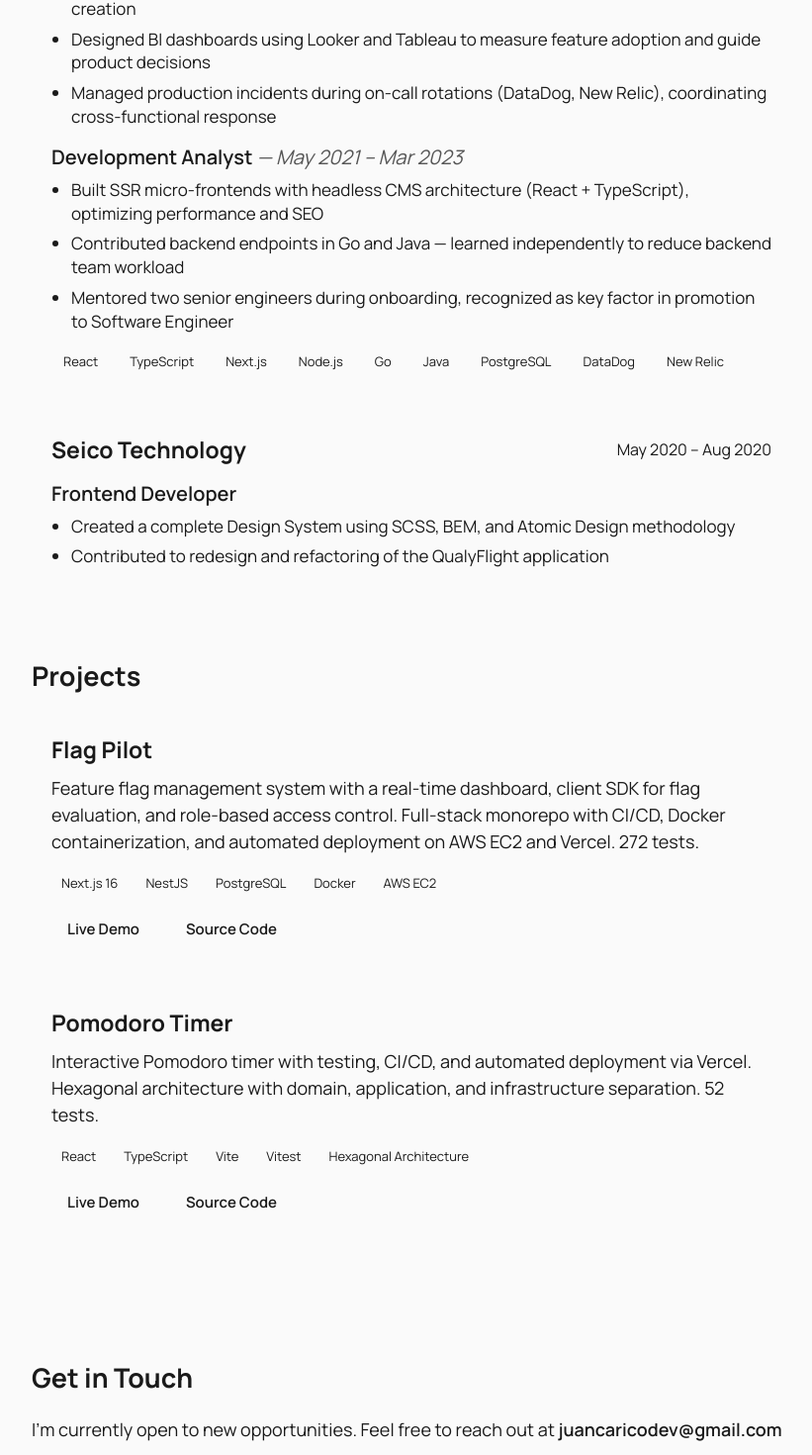
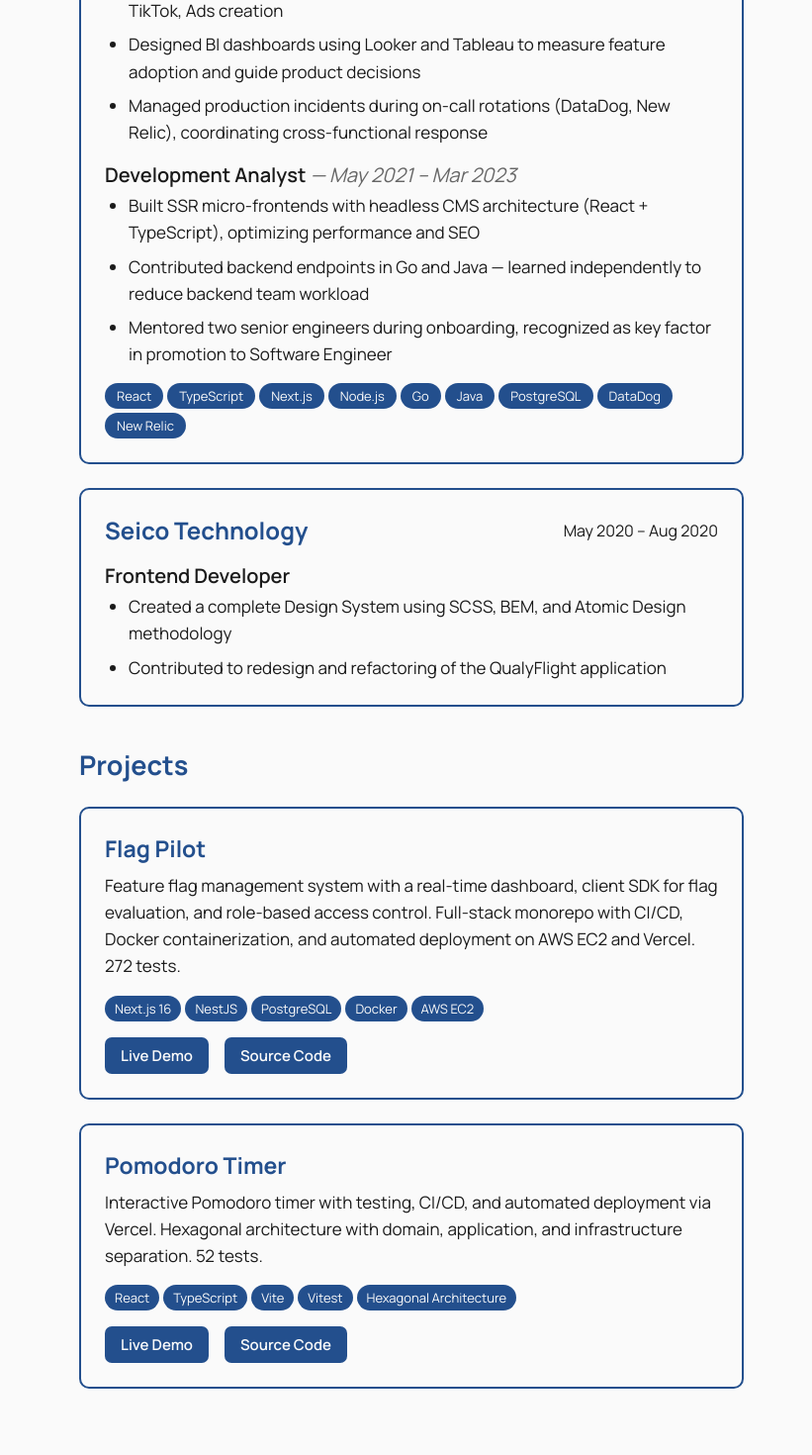
Before and after one commit to juancaricodev/website, a Next.js app: page / in a window 1280 px wide. Shown: the part 972-2442 px from the top of the page at 99% size, without its empty margins (224-1045 px from the left). Built offline with nearby package versions, Linux system fonts and the light colour scheme.

Commit message:
feat: design refresh Phase 2 & 3 — centered layout and component token migration

```diff
--- a/src/app/Home.module.css
+++ b/src/app/Home.module.css
@@ -1,18 +1,8 @@
 .page {
-  display: grid;
-  grid-template-columns: 20% auto 20%;
-  grid-template-rows: repeat(4, auto);
-  row-gap: 30px;
+  max-width: 720px;
+  margin: 0 auto;
+  padding: 0 24px;
+  display: flex;
+  flex-direction: column;
+  gap: var(--space-xl);
 }
-
-@media only screen and (max-width: 1024px) {
-  .page {
-    grid-template-columns: 5% auto 5%;
-  }
-}
-
-@media only screen and (max-width: 425px) {
-  .page {
-    grid-template-columns: 1fr;
-  }
-}
--- a/src/components/About/About.module.css
+++ b/src/components/About/About.module.css
@@ -1,34 +1,18 @@
 .section {
-  grid-column: 2;
-  padding: 20px 15% 20px 0;
-  margin-top: 100px;
+  margin-top: var(--space-3xl);
 }
 
 .title {
-  margin-bottom: 15px;
-  color: var(--color-blue);
+  margin-bottom: var(--space-md);
+  color: var(--color-brand-600);
 }
 
 .content {
-  color: var(--color-black);
-}
-
-.content br {
-  margin: 2em;
-  display: block;
-  content: "";
-  font-size: 30%;
+  color: var(--color-text-primary);
 }
 
 @media only screen and (max-width: 768px) {
   .section {
-    margin-top: 20px;
+    margin-top: var(--space-xl);
   }
 }
-
-@media only screen and (max-width: 425px) {
-  .section {
-    padding: 20px;
-    grid-column: 1;
-  }
-}
--- a/src/components/Contact/Contact.module.css
+++ b/src/components/Contact/Contact.module.css
@@ -1,34 +1,25 @@
 .section {
-  grid-column: 2;
-  padding: 20px 0;
-  margin-top: 50px;
+  margin-top: var(--space-2xl);
 }
 
 .title {
-  margin-bottom: 20px;
-  color: var(--color-blue);
+  margin-bottom: var(--space-lg);
+  color: var(--color-brand-600);
 }
 
 .info {
-  font-size: 18px;
-  line-height: 1.6;
-  color: var(--color-black);
+  font-size: var(--font-size-body);
+  line-height: var(--line-height-body);
+  color: var(--color-text-primary);
 }
 
 .info a {
-  color: var(--color-blue);
-  font-weight: 600;
-  transition: 0.3s;
+  color: var(--color-brand-600);
+  font-weight: var(--font-weight-semibold);
+  transition: opacity 0.3s;
   text-decoration: none;
 }
 
 .info a:hover {
   opacity: 0.7;
 }
-
-@media only screen and (max-width: 425px) {
-  .section {
-    padding: 20px;
-    grid-column: 1;
-  }
-}
--- a/src/components/Experience/Experience.module.css
+++ b/src/components/Experience/Experience.module.css
@@ -1,37 +1,36 @@
 .section {
-  grid-column: 2;
-  padding: 20px 0;
+  padding: 0;
 }
 
 .title {
-  margin-bottom: 15px;
-  color: var(--color-blue);
+  margin-bottom: var(--space-md);
+  color: var(--color-brand-600);
 }
 
 .item {
-  padding: 20px;
-  border: solid var(--color-blue) 2px;
+  padding: var(--space-lg);
+  border: solid var(--color-brand-600) 2px;
   border-radius: 10px;
 }
 
 .item + .item {
-  margin-top: 20px;
+  margin-top: var(--space-lg);
 }
 
 .itemHeader {
   display: flex;
   justify-content: space-between;
   align-items: center;
-  margin-bottom: 15px;
+  margin-bottom: var(--space-md);
 }
 
 .itemHeader h2 {
-  font-size: 23px;
-  color: var(--color-blue);
+  font-size: var(--font-size-h2);
+  color: var(--color-brand-600);
 }
 
 .role {
-  margin-bottom: 15px;
+  margin-bottom: var(--space-md);
 }
 
 .role:last-child {
@@ -39,47 +38,40 @@
 }
 
 .roleTitle {
-  font-weight: 600;
-  margin-bottom: 8px;
+  font-weight: var(--font-weight-semibold);
+  margin-bottom: var(--space-xs);
 }
 
 .roleTitle em {
-  font-weight: 400;
+  font-weight: var(--font-weight-normal);
   font-style: italic;
-  color: #555;
+  color: var(--color-text-secondary);
 }
 
 .achievements {
-  padding-left: 20px;
+  padding-left: var(--space-lg);
   display: flex;
   flex-direction: column;
   gap: 7px;
 }
 
 .achievements li {
-  font-size: 17px;
+  font-size: var(--font-size-body);
   list-style-type: disc;
-  line-height: 1.4;
+  line-height: var(--line-height-body);
 }
 
 .stack {
-  margin-top: 15px;
+  margin-top: var(--space-md);
   display: flex;
   flex-wrap: wrap;
-  gap: 8px;
+  gap: var(--space-xs);
 }
 
 .stack span {
-  padding: 4px 12px;
-  font-size: 13px;
-  color: var(--color-white);
-  background-color: var(--color-blue);
+  padding: var(--space-xs) 12px;
+  font-size: var(--font-size-caption);
+  color: var(--color-neutral-50);
+  background-color: var(--color-brand-600);
   border-radius: 15px;
 }
-
-@media only screen and (max-width: 425px) {
-  .section {
-    padding: 20px;
-    grid-column: 1;
-  }
-}
--- a/src/components/Projects/Projects.module.css
+++ b/src/components/Projects/Projects.module.css
@@ -1,70 +1,62 @@
 .section {
-  grid-column: 2;
-  padding: 20px 0;
+  padding: 0;
 }
 
 .title {
-  margin-bottom: 15px;
-  color: var(--color-blue);
+  margin-bottom: var(--space-md);
+  color: var(--color-brand-600);
 }
 
 .item {
-  padding: 20px;
-  margin-top: 20px;
-  border: solid var(--color-blue) 2px;
+  padding: var(--space-lg);
+  margin-top: var(--space-lg);
+  border: solid var(--color-brand-600) 2px;
   border-radius: 10px;
 }
 
 .item h2 {
-  margin-bottom: 10px;
-  color: var(--color-blue);
+  margin-bottom: var(--space-sm);
+  color: var(--color-brand-600);
 }
 
 .item p {
-  margin-bottom: 15px;
-  font-size: 18px;
-  line-height: 1.5;
-  color: var(--color-black);
+  margin-bottom: var(--space-md);
+  font-size: var(--font-size-body);
+  line-height: var(--line-height-body);
+  color: var(--color-text-primary);
 }
 
 .stack {
   display: flex;
   flex-wrap: wrap;
-  gap: 8px;
-  margin-bottom: 15px;
+  gap: var(--space-xs);
+  margin-bottom: var(--space-md);
 }
 
 .stack span {
-  padding: 4px 10px;
-  font-size: 13px;
-  color: var(--color-white);
-  background-color: var(--color-blue);
+  padding: var(--space-xs) 10px;
+  font-size: var(--font-size-caption);
+  color: var(--color-neutral-50);
+  background-color: var(--color-brand-600);
   border-radius: 15px;
 }
 
 .links {
   display: flex;
-  gap: 15px;
+  gap: var(--space-md);
 }
 
 .links a {
-  padding: 8px 16px;
-  font-size: 15px;
-  font-weight: 600;
-  color: var(--color-white);
-  background-color: var(--color-blue);
+  padding: var(--space-sm) var(--space-md);
+  font-size: var(--font-size-body-small);
+  font-weight: var(--font-weight-semibold);
+  color: var(--color-neutral-50);
+  background-color: var(--color-brand-600);
   border-radius: 7px;
-  transition: 0.3s;
+  transition: opacity 0.3s;
   text-decoration: none;
 }
 
 .links a:hover {
   opacity: 0.8;
 }
-
-@media only screen and (max-width: 425px) {
-  .section {
-    padding: 20px;
-    grid-column: 1;
-  }
-}
```
Also changed, not shown: openspec/changes/design-refresh/tasks.md (+5 -5 lines).
